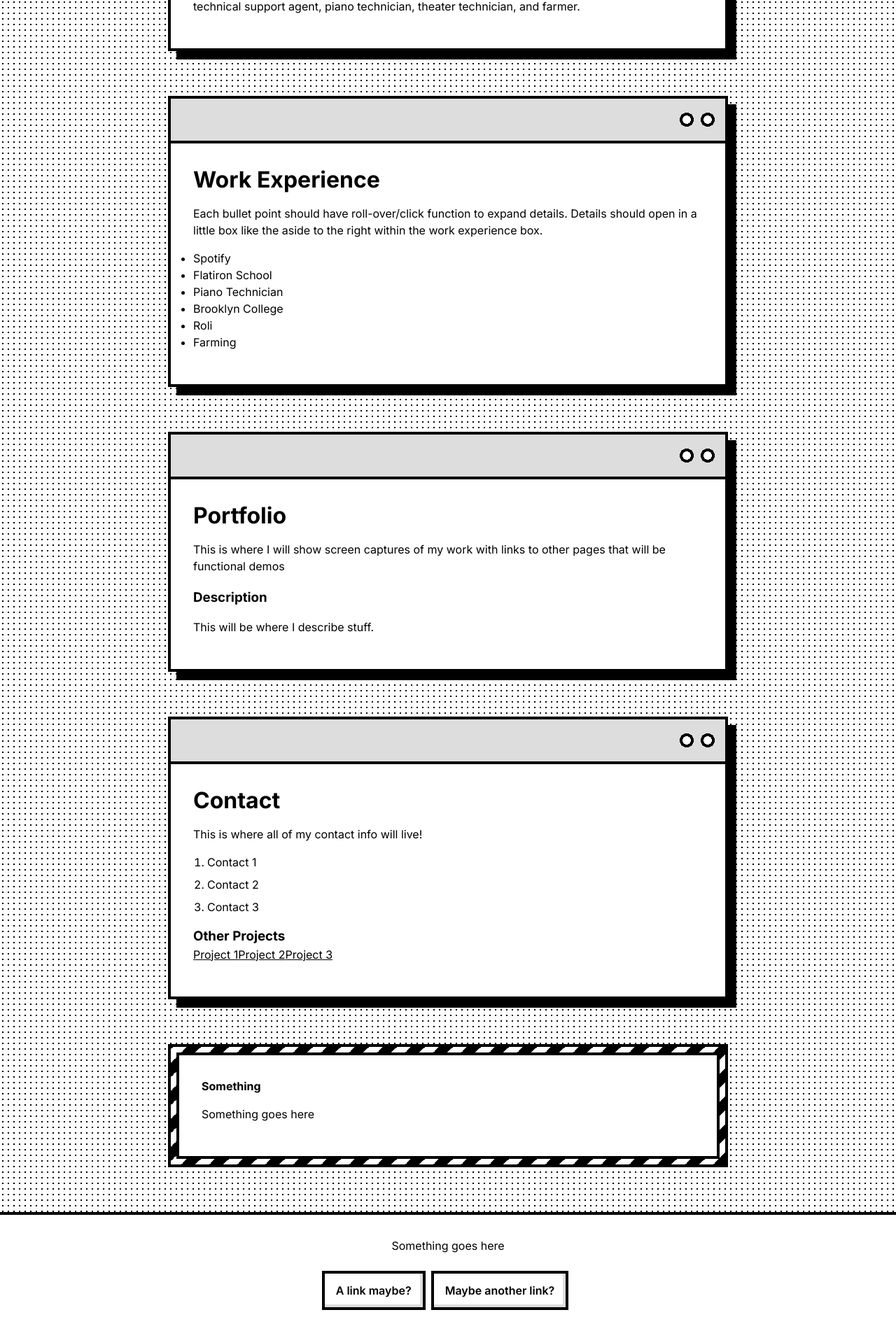
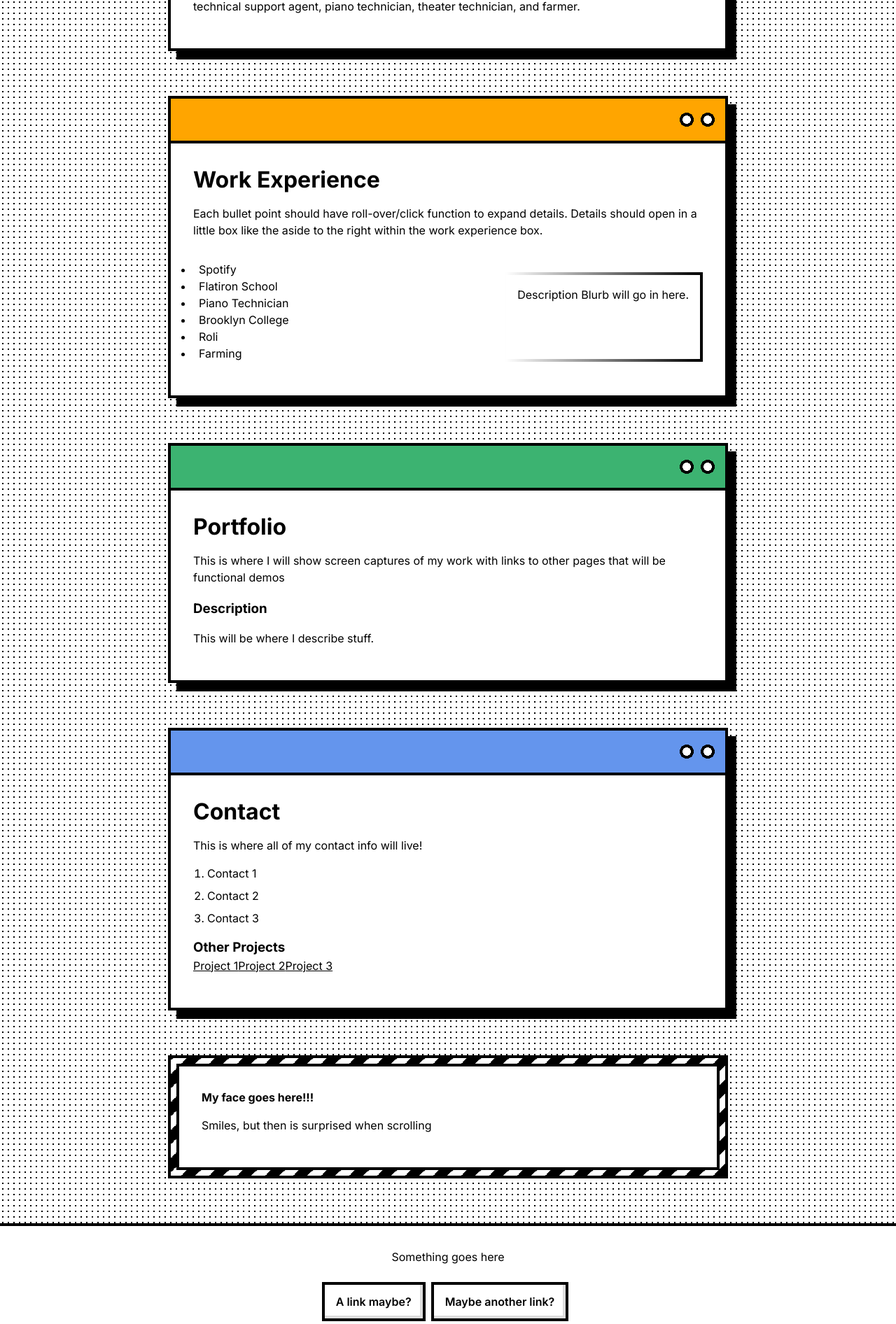
Before and after one commit to tdep/portfolio_website, a Next.js app: page /home in a window 1280 px wide. Shown: the part 737-2629 px from the top of the page at 70% size. Built offline with nearby package versions, Linux system fonts and the light colour scheme.

Commit message:
adds styling to components and introduces a portrait component

```diff
--- /dev/null
+++ b/src/_includes/portrait.tsx
@@ -0,0 +1,12 @@
+export default function Portrait() {
+  return (
+      <aside className={"profile"} aria-labelledby={"profile-title"}>
+        <div className={"container"}>
+          <h4 id={"profile-title"}>My face goes here!!!</h4>
+          <ul>
+            <li className={"something"}>Smiles, but then is surprised when scrolling</li>
+          </ul>
+        </div>
+      </aside>
+  )
+}
--- a/src/app/home/components/about.tsx
+++ b/src/app/home/components/about.tsx
@@ -1,13 +1,13 @@
 export default function About() {
   return (
-      <article id={"about"}>
+      <article id={"about"} className={"about"}>
         <section className={"container"}>
           <h1>Trevor DePew</h1>
           <h3>Software Engineer</h3>
         </section>
         <section className={"container"}>
           <p>
-            I am a <strong>Software Engineer</strong> with a passion for solving problems about human behavior and its relationship with the natural and urban environments from infrastructure to climate and points between.<br/><br/>
+            I am a <strong>Full Stack Software Engineer</strong> with a passion for solving problems about human behavior and its relationship with the natural and urban environments from infrastructure to climate and points between.<br/><br/>
             I have a core belief that truth and honesty with ourselves and each other is the best way to create an environment filled with meaningful and productive relationships.<br/><br/>
             My previous career pursuits have led me through a healthy number of varied experiences which have in turn given me a well-rounded set of skills.<br/><br/>
             Apart from my academic pursuits in classical composition and performance, I have worked as a technical support agent, piano technician, theater technician, and farmer.
--- a/src/app/home/components/contact.tsx
+++ b/src/app/home/components/contact.tsx
@@ -1,6 +1,6 @@
 export default function Contact() {
   return (
-      <article id={"contact"}>
+      <article id={"contact"} className={"contact"}>
         <section className={"container"}>
           <h2>Contact</h2>
           <p>This is where all of my contact info will live!</p>
--- a/src/app/home/components/experience.tsx
+++ b/src/app/home/components/experience.tsx
@@ -1,20 +1,27 @@
 export default function Experience() {
   return (
-      <article id={"experience"}>
+      <article id={"experience"} className={"experience"}>
         <section className={"container"}>
           <h2>Work Experience</h2>
           <p>
             Each bullet point should have roll-over/click function to expand details.
             Details should open in a little box like the aside to the right within the work experience box.
           </p>
-          <ul>
-            <li>Spotify</li>
-            <li>Flatiron School</li>
-            <li>Piano Technician</li>
-            <li>Brooklyn College</li>
-            <li>Roli</li>
-            <li>Farming</li>
-          </ul>
+        </section>
+          <section className={"jobs"}>
+            <ul>
+              <li className={"job"}>Spotify</li>
+              <li className={"job"}>Flatiron School</li>
+              <li className={"job"}>Piano Technician</li>
+              <li className={"job"}>Brooklyn College</li>
+              <li className={"job"}>Roli</li>
+              <li className={"job"}>Farming</li>
+            </ul>
+            <blockquote className={"experience-description"}>
+              <p>
+                Description Blurb will go in here.
+              </p>
+            </blockquote>
         </section>
       </article>
   )
--- a/src/app/home/components/portfolio.tsx
+++ b/src/app/home/components/portfolio.tsx
@@ -1,6 +1,6 @@
 export default function Portfolio() {
   return (
-      <article id={"portfolio"}>
+      <article id={"portfolio"} className={"portfolio"}>
         <section className={"container"}>
           <h2>Portfolio</h2>
           <p>This is where I will show screen captures of my work with links to other pages that will be functional demos</p>
--- a/src/app/home/page.tsx
+++ b/src/app/home/page.tsx
@@ -5,6 +5,7 @@ import Experience from "@/app/home/components/experience";
 import Portfolio from "@/app/home/components/portfolio";
 import Contact from "@/app/home/components/contact";
 import Footer from "@/_includes/footer";
+import Portrait from "@/_includes/portrait";
 
 
 export const metadata: Metadata = {
@@ -28,14 +29,7 @@ export default function Home() {
             <Contact></Contact>
           </div>
         </main>
-        <aside className={"profile"} aria-labelledby={"profile-title"}>
-          <div className={"container"}>
-            <h4 id={"profile-title"}>Something</h4>
-            <ul>
-              <li className={"something"}>Something goes here</li>
-            </ul>
-          </div>
-        </aside>
+        <Portrait></Portrait>
         <Footer></Footer>
       </>
 )
--- a/src/app/stageos.css
+++ b/src/app/stageos.css
@@ -169,6 +169,43 @@ h2 {
   line-height: 1.25;
   font-size: var(--font-size-h2);
   font-size: clamp(2rem, 4vw, var(--font-size-h2));
+}
+
+.about {
+  --color-primary-alt: crimson;
+}
+
+.experience {
+  --color-primary-alt: orange;
+}
+
+.jobs {
+  display: flex;
+  flex-direction: row;
+  justify-content: space-between;
+}
+
+.job {
+  border-radius: 1em;
+  padding: 0 0.5em;
+  text-align: left;
+}
+
+.job:hover {
+  background-color: rgba(100 200 237 / 50%);
+  font-style: italic;
+  cursor: pointer;
+}
+
+.experience-description {
+  float:right;
+}
+
+.portfolio {
+  --color-primary-alt:mediumseagreen ;
+}
+.contact {
+  --color-primary-alt: cornflowerblue;
 }
 .skip-link {
   position: absolute;
--- a/src/app/trevor/page.tsx
+++ b/src/app/trevor/page.tsx
@@ -1,6 +1,5 @@
 import NavPanel from "@/_includes/nav";
 import Footer from "@/_includes/footer";
-import Link from "next/link";
 import Image from "next/image";
 import duck from '../../_resources/duck.jpg'
 
```
Also changed, not shown: 1 other file (tests, documents, lock files or other folders).
